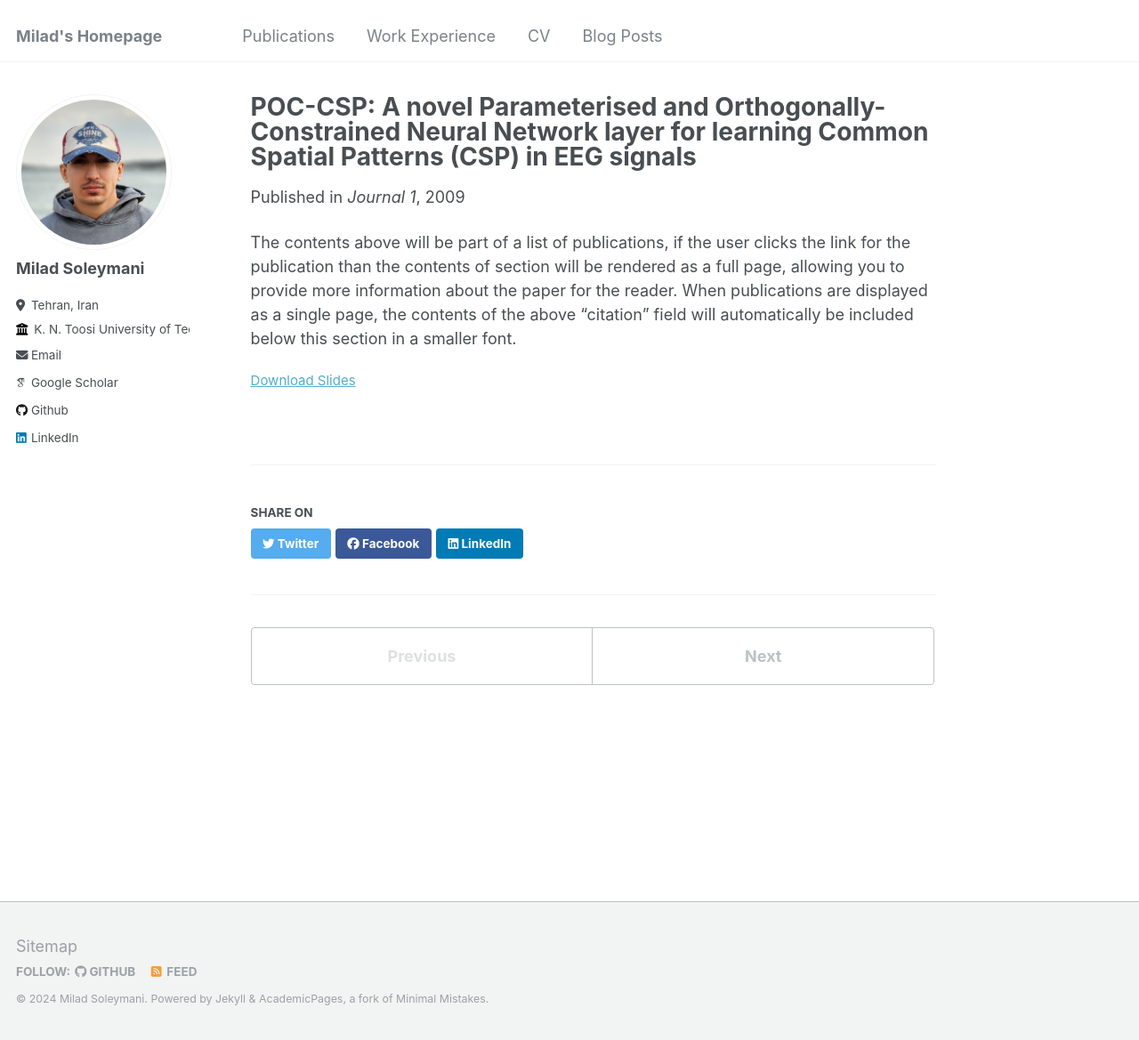
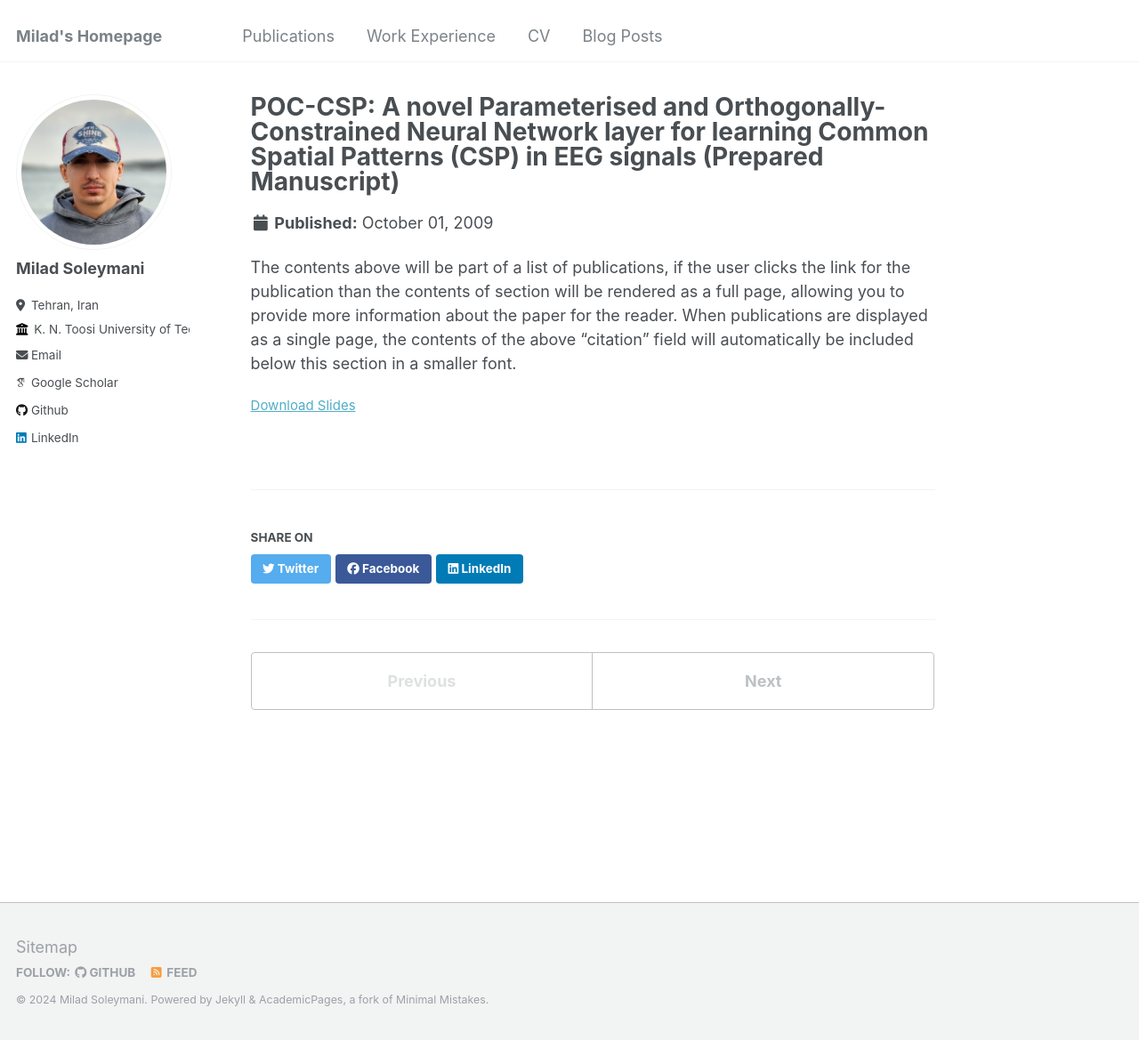
Before and after one commit to MiladSoleymani/Milad-Soleymani, a Jekyll site: the page built from _publications/2009-10-01-paper-title-number-1.md, in a window 1280 px wide and 1169 px high. Shown: the whole window at 89% size. Built offline with Jekyll 4.4.1, drawn with Linux system fonts in a browser that asks for light colours; some web fonts are replaced.

Commit message:
Update 2009-10-01-paper-title-number-1.md

```diff
--- a/_publications/2009-10-01-paper-title-number-1.md
+++ b/_publications/2009-10-01-paper-title-number-1.md
@@ -1,10 +1,8 @@
 ---
-title: "POC-CSP: A novel Parameterised and Orthogonally-Constrained Neural Network layer for learning Common Spatial Patterns (CSP) in EEG signals"
+title: "POC-CSP: A novel Parameterised and Orthogonally-Constrained Neural Network layer for learning Common Spatial Patterns (CSP) in EEG signals (Prepared Manuscript)"
 collection: publications
 permalink: /publication/2009-10-01-paper-title-number-1
 excerpt: 'Abstract. Common Spatial Patterns (CSP) has been established as a power feature extraction method in EEG signal processing with machine learning. However, it has shortcomings like sensitivity to noise and rigidity in the value of the weights. In this paper, we introduce a novel neural network architecture layer (POC-CSP) that transforms CSP into a trainable machine learning model that can learn from training data, regularised, and be used in an end-to-end classification network. Evaluating POC-CSP, we show it outperforms conventional CSP in BCI motor imagery task and has the ability to generalise well to unseen data if uses as a pre-trained neural network. POC-CSP can be prepended to any neural network classifier and trained end-to-end to improve EEG signal decoding.'
-date: 2009-10-01
-venue: 'Journal 1'
 slidesurl: 'http://academicpages.github.io/files/POC-CSP.pdf'
 paperurl: 'http://academicpages.github.io/files/POC-CSP.pdf'
 ---
```
